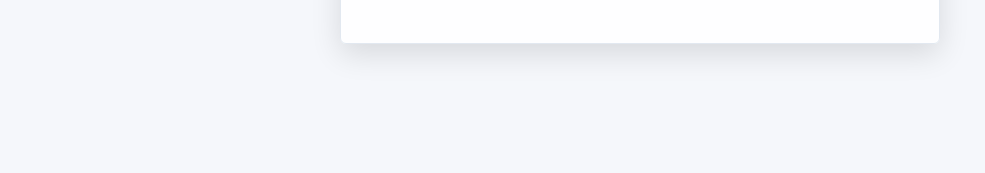
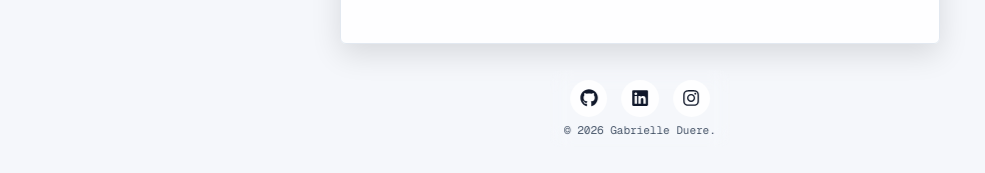
Before and after one commit to oyeinmiede/gabrielleduere, a React (Vite) app: page / in a window 1280 px wide. Shown: the part 641-814 px from the top of the page, without its empty margins (0-985 px from the left). Built offline with nearby package versions, Linux system fonts and the light colour scheme.

Commit message:
added footer component

```diff
--- a/src/components/desktop/Desktop.jsx
+++ b/src/components/desktop/Desktop.jsx
@@ -1,6 +1,6 @@
 import '../../styles/desktop.css'
 import Home from '../modals/Home'
-
+import DesktopFooter from '../ui/DesktopFooter'
 import WindowRenderer from './WindowRenderer'
 
 const Desktop = () => {
@@ -8,6 +8,7 @@ const Desktop = () => {
         <main className="desktop">
             <Home />
             <WindowRenderer />
+            <DesktopFooter />
         </main>
     )
 }
--- /dev/null
+++ b/src/components/ui/DesktopFooter.jsx
@@ -0,0 +1,30 @@
+import { FaGithub, FaLinkedin, FaInstagram } from "react-icons/fa"
+import '../../styles/footer.css'
+
+const DesktopFooter = () => {
+    return (
+        <footer className="desktop-footer">
+
+            <div className="footer-links">
+                <a href="https://github.com/oyeinmiede" target="_blank" rel="noreferrer">
+                    <FaGithub />
+                </a>
+
+                <a href="https://linkedin.com/in/gabrielle-duere-380970377" target="_blank" rel="noreferrer">
+                    <FaLinkedin />
+                </a>
+
+                <a href="https://instagram.com/secretsev7en">
+                    <FaInstagram />
+                </a>
+            </div>
+
+            <p className="copyright">
+                © {new Date().getFullYear()} Gabrielle Duere.
+            </p>
+
+        </footer>
+    )
+}
+
+export default DesktopFooter
--- /dev/null
+++ b/src/styles/footer.css
@@ -0,0 +1,45 @@
+.desktop-footer {
+    position: fixed;
+    bottom: 12px;
+    left: 50%;
+    transform: translateX(-50%);
+    display: flex;
+    flex-direction: column;
+    align-items: center;
+    gap: 6px;
+
+    padding: 10px 14px;
+    border-radius: 10px;
+
+    backdrop-filter: blur(10px);
+
+    z-index: 50;
+}
+
+.footer-links {
+    display: flex;
+    gap: 14px;
+}
+
+.footer-links a {
+    color: var(--text-primary);
+    background: var(--window-bg);
+    padding: .6rem;
+    border-radius: 50%;
+    display: flex;
+    align-items: center;
+    justify-content: center;
+    font-size: 18px;
+    transition: transform 0.2s ease, color 0.2s ease;
+}
+
+.footer-links a:hover {
+    transform: translateY(-2px);
+    color: var(--accent);
+}
+
+.copyright {
+    font-size: 11px;
+    color: var(--text-secondary);
+    font-family: var(--font-mono);
+}
```
